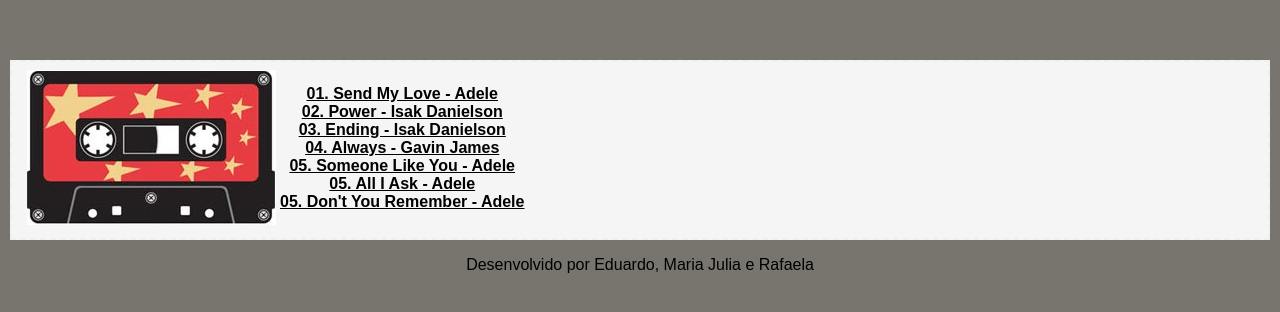
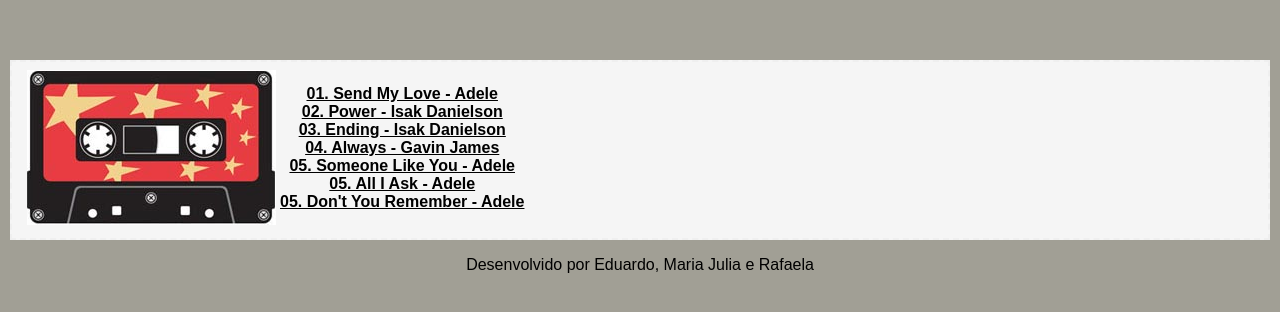
Before and after one commit to MariaJulia123456789/SiteMuica, a plain HTML site: page penabunda.html in a window 1280 px wide. Shown: the part 130-442 px from the top of the page. Drawn offline with Linux system fonts and the light colour scheme.

Commit message:
css pé na bunda

```diff
--- a/penabunda.css
+++ b/penabunda.css
@@ -1,5 +1,5 @@
 body{
-    background-color: rgb(119, 117, 109);
+    background-color: rgb(161, 159, 149);
     font: icon;
 }
 a{
```
